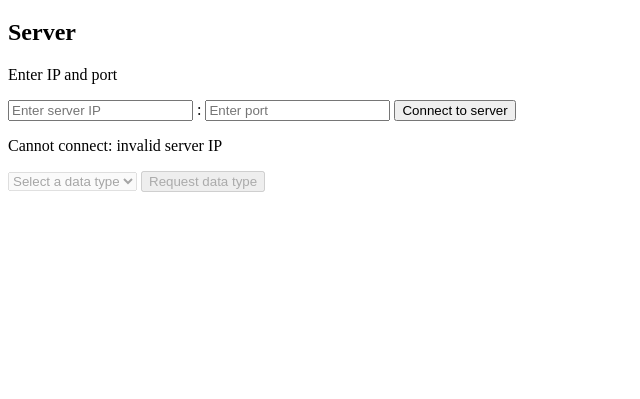
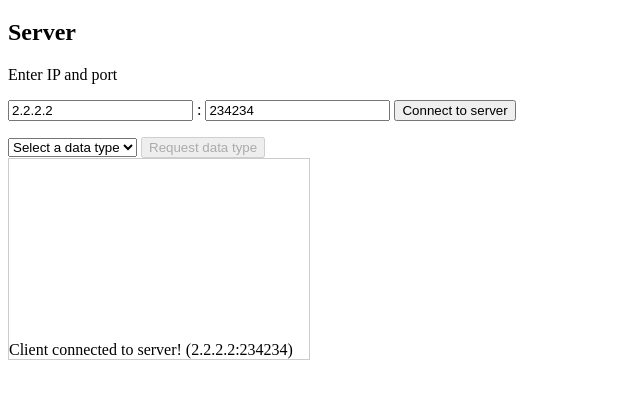
Before and after one commit to planT-444/DERMS-ui, a plain HTML site: page index.html in a window 1280 px wide. Both pictures are taken after a click on the button "Connect to server". Shown: the part 61-460 px from the top of the page, without its empty margins (0-640 px from the left). Drawn offline with Linux system fonts and the light colour scheme.

Commit message:
full functionality i think? (frontend)

```diff
--- a/index.html
+++ b/index.html
@@ -8,12 +8,20 @@
         p.colon {
             display: inline;
         }
-        #log-container{
-            visibility: hidden;
+
+        #log-container {
             width: 300px;
-            height: 400px;
+            height: 200px;
             border: 1px solid #ccc;
+            background-color: #eee;
+            overflow-y: scroll;
             display: flex;
+            flex-direction: column-reverse;
+        }
+
+        #log {
+            display: flex;
+            flex-direction: column-reverse;
         }
 
 
@@ -24,12 +32,12 @@
     <h1>Client Interface</h1>
     <h2>Server</h2>
     <p>Enter IP and port</p>
-    <input type="text" id="server-ip" placeholder="Enter server IP">
+    <input type="text" id="server-ip" placeholder="Enter server IP" value = "2.2.2.2">
     <p class="colon">:</p>
-    <input type="text" id="server-port" placeholder="Enter port">
+    <input type="text" id="server-port" placeholder="Enter port" value = "234234">
     <button onclick="userConnectToServer()">Connect to server</button>
     <p id = "connection-error-message"></p>
-    <select name="data-type-select" id="data-type" disabled>
+    <select name="data-type-select" id="data-type" onchange="dataTypeSelectChanged()" disabled>
         <option value="default-option">Select a data type</option>
         <option>option1</option>
         <option>option2</option>
@@ -38,59 +46,93 @@
     </select>
     <button onclick="userRequestDataType()" id="request-data-type" disabled>Request data type</button>
     <div class="disabled" id="log-container">
-        <div id = "log">
-            <div>aaa</div>
-        </div>
+        <div id = "log"></div>
     </div>
 <script>
     const validIPFormat = /^(\d+\.){3}\d+$/;
+    const validPortFormat = /^\d+$/;
     const serverIP = document.getElementById("server-ip");
+    const serverPort = document.getElementById("server-port");
     const connectionErrorMessage = document.getElementById("connection-error-message");
-    const requestedDataType = document.getElementById("data-type");
-    const requestDataType = document.getElementById("request-data-type");
+    const dataTypeSelect = document.getElementById("data-type");
+    const dataTypeSubmit = document.getElementById("request-data-type");
     const logContainer = document.getElementById("log-container");
     const log = document.getElementById("log");
 
     function logMessage(msg) {
-        msgElement = document.createElement("div");
+        let msgElement = document.createElement("div");
         msgElement.textContent = msg;
-        log.insertBefore(msgElement)
+        log.insertBefore(msgElement, log.firstChild);
     }
 
-    function isValidIP(input) {
-        return input.match(validIPFormat) != null;
+    function isValidIP(ip) {
+        return ip.match(validIPFormat) != null;
+    }
+
+    function isValidPort(port) {
+        return port.match(validPortFormat) != null;
     }
 
     function userConnectToServer() {
+        let ip = serverIP.value;
+        let port = serverPort.value;
+
         console.log("Connecting to server...");
-        if (!isValidIP(serverIP.value)) {
+
+        if (!isValidIP(ip)) {
             connectionErrorMessage.textContent = "Cannot connect: invalid server IP";
             console.log("Cannot connect: invalid server IP");
             return;
         }
 
-        if (!connectToServer(serverIP.value)) {
+        if (!isValidPort(port)) {
+            connectionErrorMessage.textContent = "Cannot connect: invalid port";
+            console.log("Cannot connect: invalid port");
+            return;
+        }
+
+
+        if (!connectToServer(ip, port)) {
             connectionErrorMessage.textContent = "Cannot connect: server connection failed";
             console.log("Cannot connect: server connection failed");
             return;
         }
+
+        connectionErrorMessage.textContent = "";
+        dataTypeSelect.disabled = false;
+        logContainer.style.backgroundColor = "white";
+        logMessage(`Client connected to server! (${ip}:${port})`);
     }
 
     function userRequestDataType() {
-        console.log("Requesting data type: " + requestedDataType.value);
-        if (requestedDataType.value === "default-option") {
+        let dataType = dataTypeSelect.value
+        console.log("Requesting data type: " + dataType);
+        if (dataTypeSelect.value === "default-option") {
             connectionErrorMessage.textContent = "Please select an option";
             return;
         }
+
+        logMessage("Client requested data type " + dataType);
+
+        requestDataType(dataType)
     }
 
-    function connectToServer(ip) {
-        requestedDataType.disabled = false;
-        requestDataType.disabled = false;
-        logContainer.style.visibility = "visible";
+    function dataTypeSelectChanged() {
+        dataTypeSubmit.disabled = dataTypeSelect.value === "default-option";
+    }
 
+
+
+    // backend starts here
+    function connectToServer(ip, port) {
+        // do the backend stuff
+        console.log("Backend: connecting to server...")
         return true;
+    }
 
+    function requestDataType(dataType) {
+        console.log("Backend: requesting data type...")
+        // do the backend stuff
     }
 
 
```
